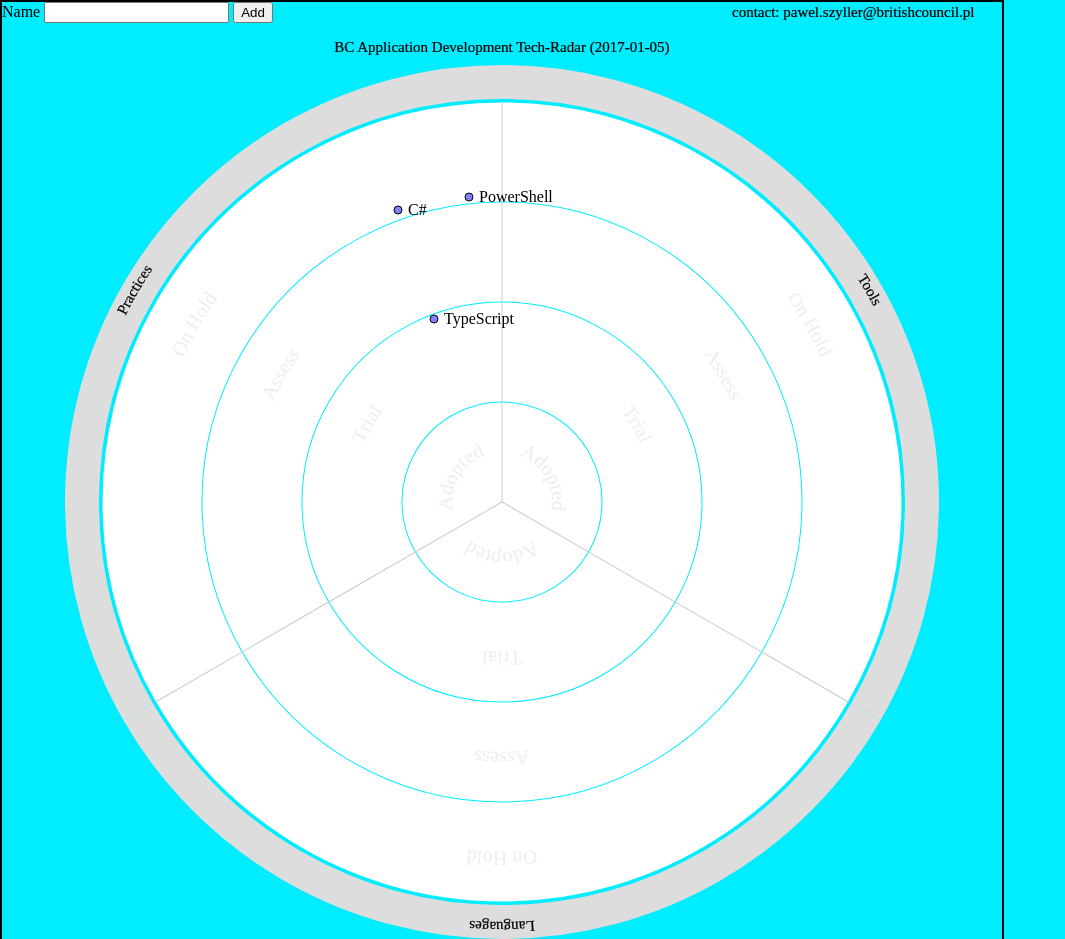
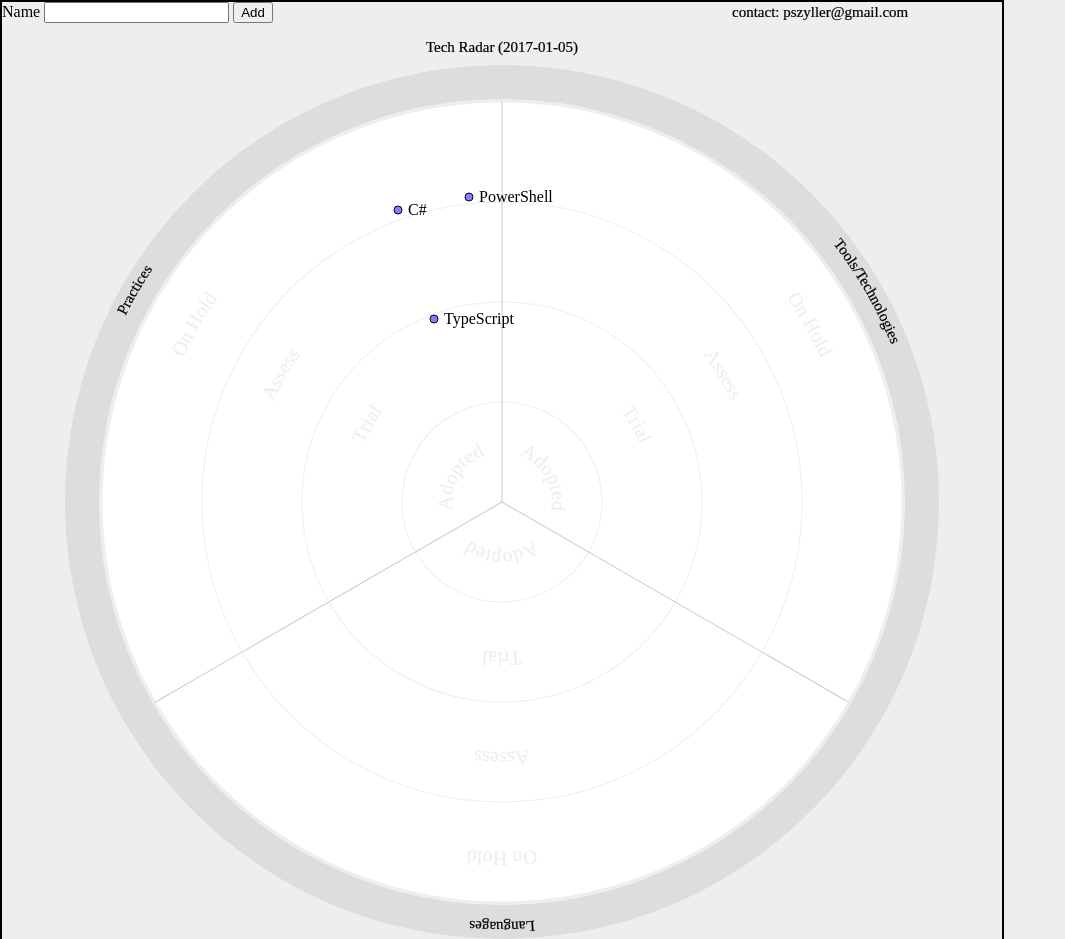
Before and after one commit to pszyller/tech-radar-builder, a plain HTML site: page index.html in a window 1280 px wide. Shown: the top 939 px of the page, without its empty margins (0-1065 px from the left). Drawn offline with Linux system fonts and the light colour scheme.

Commit message:
Updated readme

```diff
--- a/index.html
+++ b/index.html
@@ -8,7 +8,7 @@
 			body{
 				margin: 0;
 				padding: 0;
-				background: #00ecff;
+				background: #eeeeee;
 
 			}
 
--- a/js/radarData.js
+++ b/js/radarData.js
@@ -2,11 +2,11 @@
 var radarDefinition =
 {
   "config": {
-    "title": "BC Application Development Tech-Radar",
+    "title": "Tech Radar",
     "updateDate": "2017-01-05",
-    "contact": "pawel.szyller@britishcouncil.pl",
+    "contact": "pszyller@gmail.com",
     "slices": [
-      "Tools",
+      "Tools/Technologies",
       "Languages",
       "Practices",
     ],
```
Also changed, not shown: README.md, img/1.png (added), img/2.png (added).
